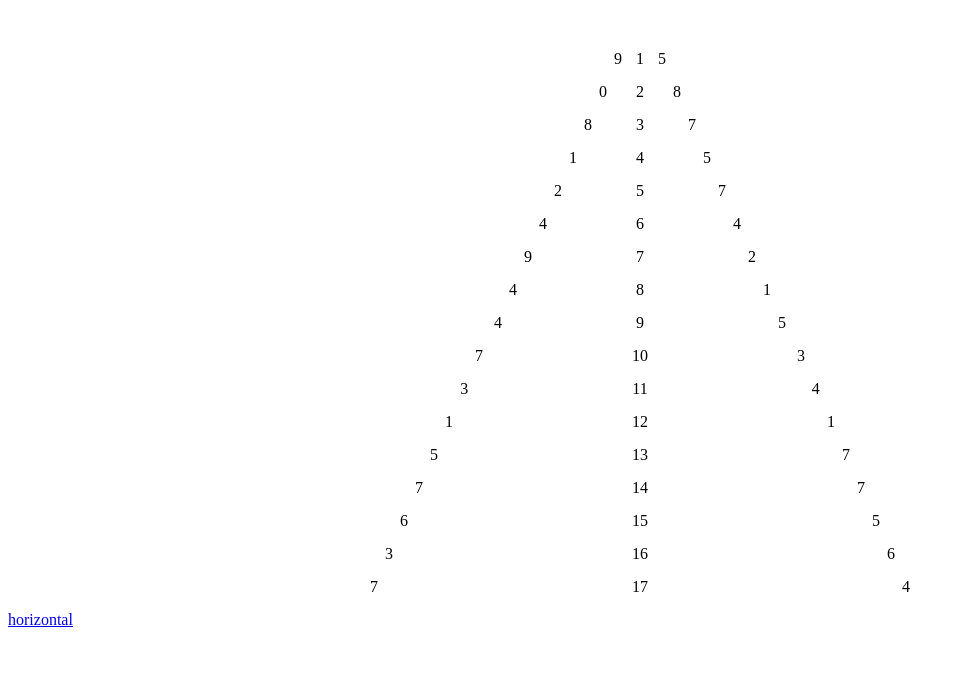
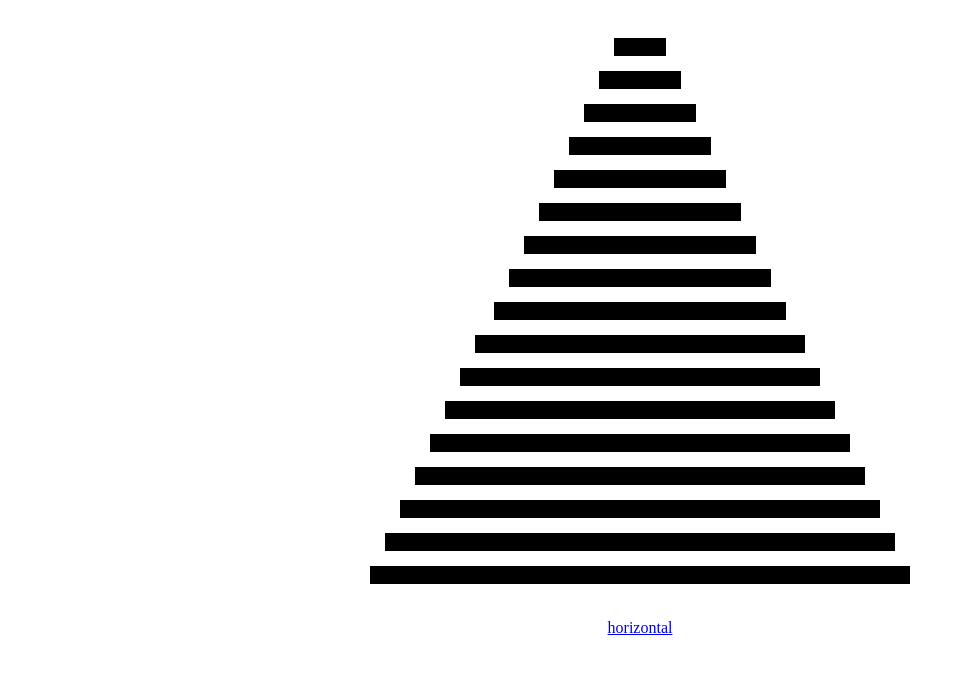
Before and after one commit to svashenko/klinovidnye-tablicy, a plain HTML site: page index.html in a window 1280 px wide. Shown: the whole page, without its empty margins (0-965 px from the left). Drawn offline with Linux system fonts and the light colour scheme.

Commit message:
Update index.html

```diff
--- a/index.html
+++ b/index.html
@@ -7,15 +7,33 @@
   <meta name="viewport" content="width=device-width, initial-scale=1.0">
   <title>Vertical</title>
   <style>
+    .container {
+      max-width: 1200px;
+      margin: 0 auto;
+      padding: 0 15px;
+      display: flex;
+      flex-direction: column;
+      align-items: center;
+    }
+
     #vertical {
+      display: flex;
+      flex-direction: column;
+      align-items: center;
       list-style: none;
-      text-align: center;
-      margin: 50px auto 0;
+      margin: 30px 0 20px;
       padding: 0;
     }
 
     li {
       margin-bottom: 15px;
+      width: fit-content;
+      background: #000;
+      cursor: pointer;
+    }
+
+    li:hover {
+      background: #fff;
     }
   </style>
 </head>
@@ -23,10 +41,11 @@
 <body>
 
 
-  <ul id="vertical">
-  </ul>
+  <div class="container">
+    <ul id="vertical"></ul>
 
-  <a href="horizontal.html">horizontal</a>
+    <a href="horizontal.html">horizontal</a>
+  </div>
 
   <script>
     const table = document.getElementById('vertical');
```
